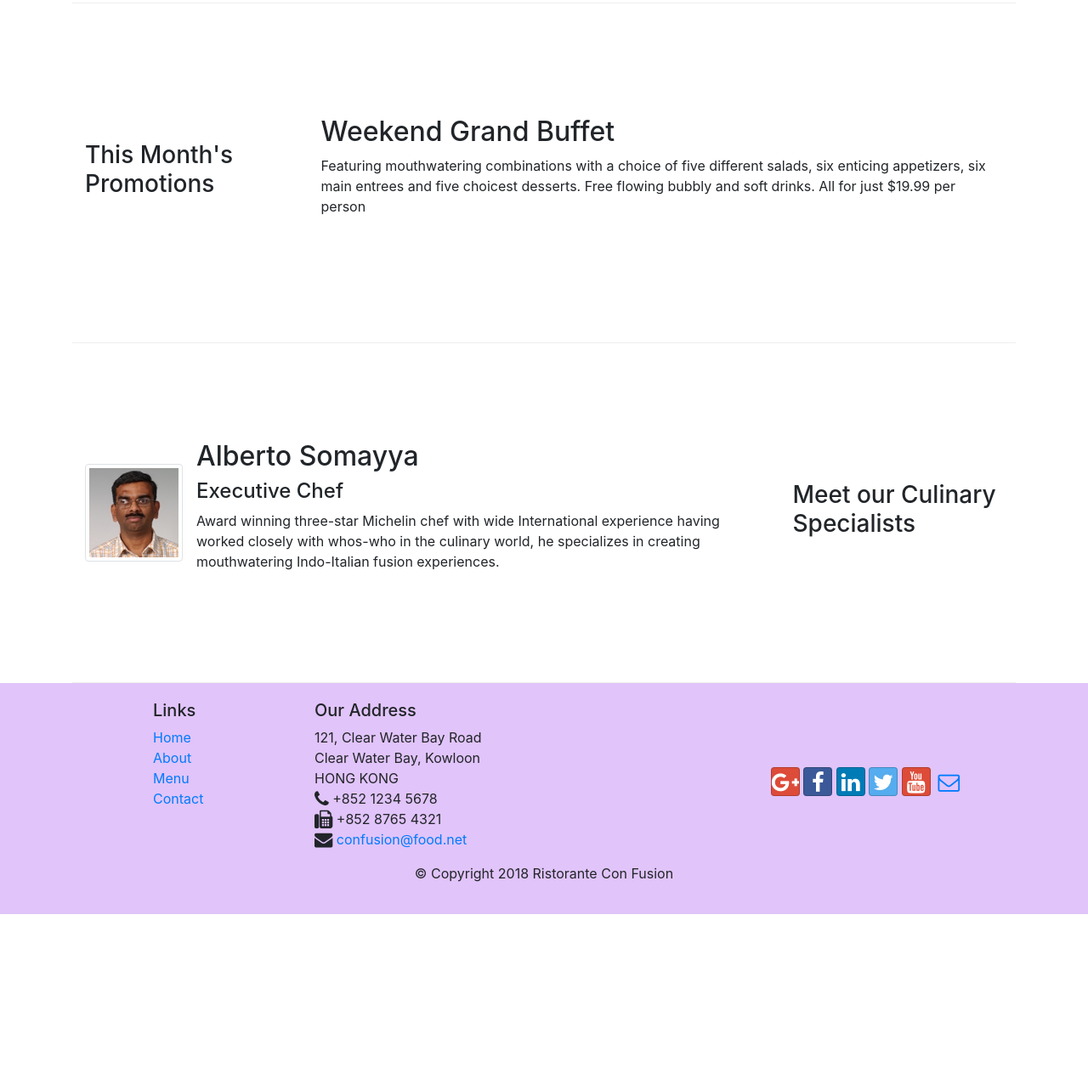
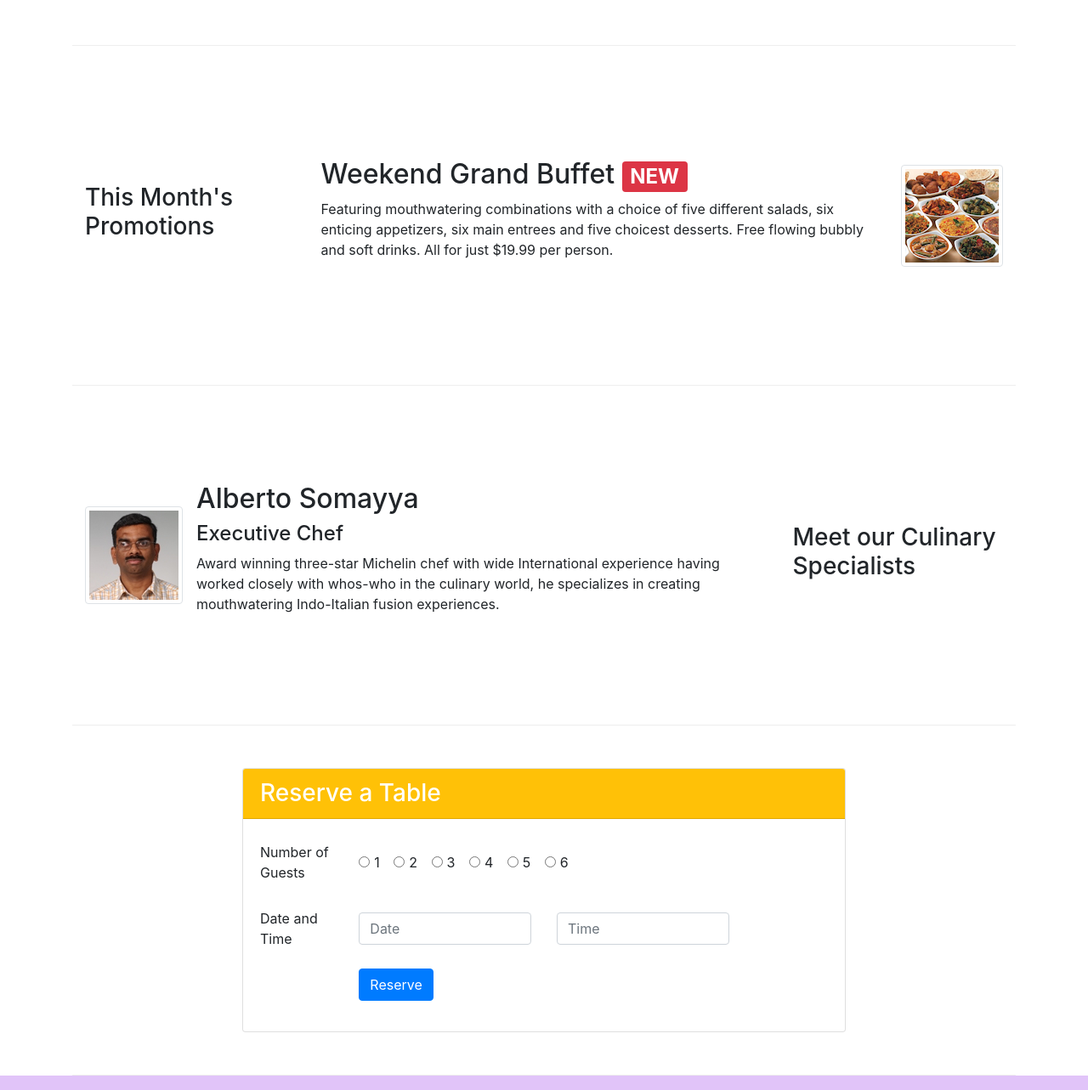
Before and after one commit to FlowsyCurls/Bootstrap4-, a website: page index.html in a window 1280 px wide. Shown: the part 680-1963 px from the top of the page at 85% size. Before the commit the page ends 1756 px from the top, so only its background shows below. Drawn offline with nearby package versions, Linux system fonts and the light colour scheme.

Commit message:
Assignment 2

```diff
--- a/css/styles.css
+++ b/css/styles.css
@@ -30,7 +30,7 @@
     color:#0f0f0f;
 }
 
-.body{
+body{
     padding:50px 0px 0px 0px;
     z-index:0;
 }
--- a/index.html
+++ b/index.html
@@ -16,7 +16,6 @@
 </head>
 
 <body>
-
 
     <nav class="navbar navbar-dark navbar-expand-sm fixed-top">
         <div class="container">
@@ -37,14 +36,20 @@
 
     <header class="jumbotron">
         <div class="container">
-            <div class="row row-header">
+            <div class="row row-header align-items-center">
                 <div class="col-12 col-sm-6">
                     <h1>Ristorante con Fusion</h1>
                     <p>We take inspiration from the World's best cuisines, and create a unique fusion experience. Our lipsmacking creations will tickle your culinary senses!</p>
                 </div>
-                <div class="col-12 col-sm align-self-center">
+
+                <div class="col-12 col-sm-3">
                     <img src="img/logo.png" class="img-fluid">
                 </div>
+
+                <div class="col-12 col-sm-3">
+                    <a class="btn btn-warning btn-sm btn-block" role="button" href="#reserve">Reserve Table</a>
+                </div>
+
             </div>
         </div>
     </header>
@@ -74,9 +79,19 @@
             <div class="col-12 col-sm-4 col-md-3">
                 <h3>This Month's Promotions</h3>
             </div>
-            <div class="col col-sm">
-                <h2>Weekend Grand Buffet</h2>
-                <p>Featuring mouthwatering combinations with a choice of five different salads, six enticing appetizers, six main entrees and five choicest desserts. Free flowing bubbly and soft drinks. All for just $19.99 per person </p>
+            <div class="col col-sm order-sm-last col-md">
+                <div class="media">
+                    <div class="media-body">
+                        <h2>Weekend Grand Buffet <span class="badge badge-danger">NEW</span> </h2>
+                        <p class="d-none d-sm-block">Featuring mouthwatering combinations with a choice
+                            of five different salads, six enticing appetizers, six main entrees and
+                            five choicest desserts. Free flowing bubbly and soft drinks. All for
+                            just $19.99 per person.
+                        </p>
+                    </div>
+                    <img class="d-flex ml-3 img-thumbnail align-self-center"
+                    src="img/buffet.png" alt="Buffet">
+                </div>
             </div>
         </div>
 
@@ -95,7 +110,80 @@
                             International experience having worked closely with
                             whos-who in the culinary world, he specializes in
                             creating mouthwatering Indo-Italian fusion experiences.
-                            </p>
+                        </p>
+                    </div>
+                </div>
+            </div>
+        </div>
+
+        <!-- Bootstrap Card - Reserve a Table -->
+        <div class="row row-content align-items-center justify-content-center">
+            <div class="col-12 col-sm-8  align-items-center">
+                <div class="card">
+                    <h3 class="card-header bg-warning text-white">Reserve a Table</h3>
+                    <div class="card-body">
+
+                    <!-- Reserve a Table Form -->
+                    <form id="reserve">
+                        <!-- Radio Buttons -->
+                        <div class="form-group row align-items-center">
+                            <label for="guestsnum" class="col-12 col-md-3 col-lg-2 col-form-label">Number of Guests</label>
+                            <div class="col-12 col-md">
+                                <div class="form-check-inline">
+                                    <label class="form-check-label">
+                                    <input type="radio" class="form-check-input" name="optradio1">1
+                                    </label>
+                                </div>
+
+                                <div class="form-check-inline">
+                                    <label class="form-check-label">
+                                    <input type="radio" class="form-check-input" name="optradio2">2
+                                    </label>
+                                </div>
+
+                                <div class="form-check-inline">
+                                    <label class="form-check-label">
+                                    <input type="radio" class="form-check-input" name="optradio3">3
+                                    </label>
+                                </div>
+
+                                <div class="form-check-inline">
+                                    <label class="form-check-label">
+                                    <input type="radio" class="form-check-input" name="optradio4">4
+                                    </label>
+                                </div>
+
+                                <div class="form-check-inline">
+                                    <label class="form-check-label">
+                                    <input type="radio" class="form-check-input" name="optradio5">5
+                                    </label>
+                                </div>
+
+                                <div class="form-check-inline">
+                                    <label class="form-check-label">
+                                    <input type="radio" class="form-check-input" name="optradio6">6
+                                    </label>
+                                </div>
+                            </div>
+                        </div>
+
+                        <!-- Date and Time -->
+                        <div class="form-group row align-items-center">
+                            <label for="datetime" class="col-12 col-md col-lg-2 col-form-label">Date and Time</label>
+                            <div class="col-12 col-md-5 col-lg-4">
+                                <input type="text" class="form-control" id="date" name="date" placeholder="Date">
+                            </div>
+                            <div class="col-12 col-md-5 col-lg-4">
+                                <input type="text" class="form-control" id="time" name="time" placeholder="Time">
+                            </div>
+                        </div>
+
+                        <!-- Adding the Reserve Button -->
+                        <div class="form-group row">
+                            <div class="offset-md-2 col-md-10">
+                                <button type="submit" class="btn btn-primary">Reserve</button>
+                            </div>
+                        </div>
                     </div>
                 </div>
             </div>
```
Also changed, not shown: contactus.html (+4 -2 lines), screenshots/Asignment 1. extra small screen.png (renamed from img/extra small screen.png), screenshots/Asignment 1. normal screen.png (renamed from img/normal screen.png), screenshots/Asignment 2. extrasmall screenshot.png (added), screenshots/Asignment 2. normal screenshot.png (added).
